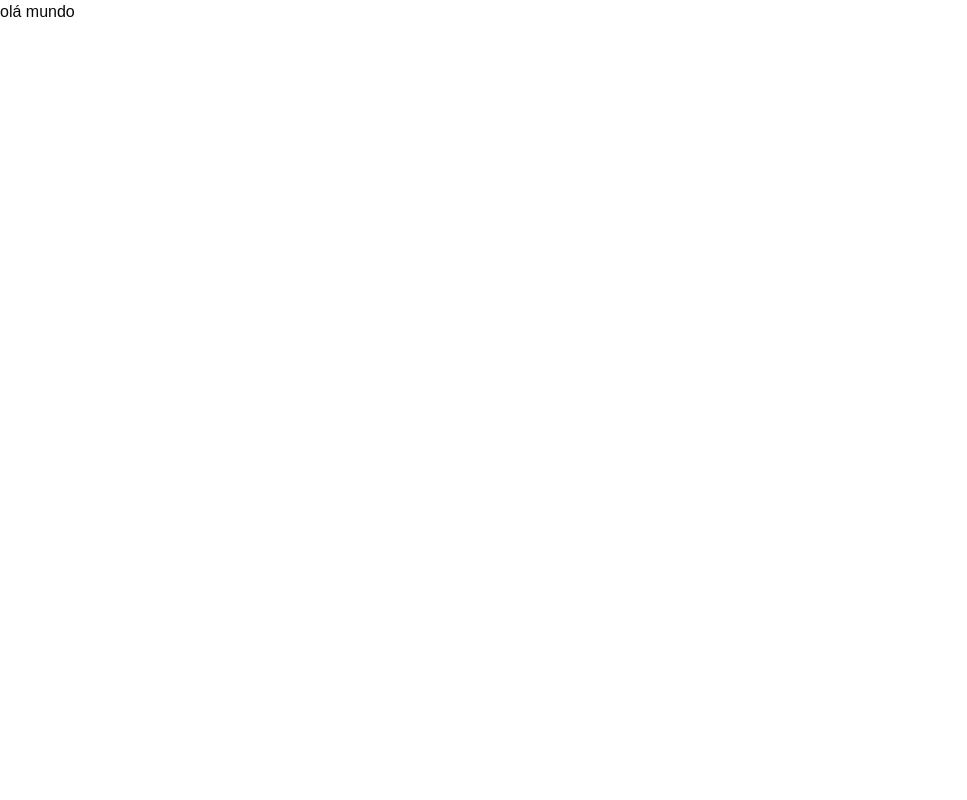
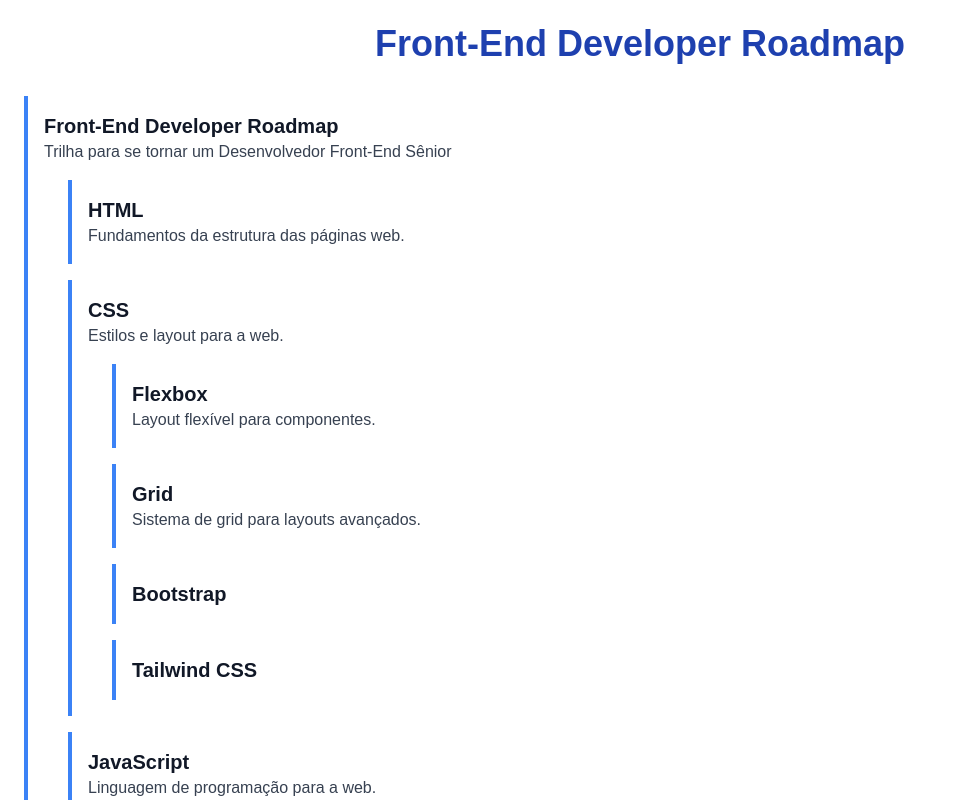
Before and after one commit to ProgramadoresSemPatria/ReactRangers-module-code-breakers, a Next.js app: page / in a window 1280 px wide. Shown: the top 800 px of the page, without its empty margins (0-967 px from the left). Built offline with nearby package versions, Linux system fonts and the light colour scheme.

Commit message:
feat: add roadmap item componente in the home page

```diff
--- a/src/app/page.tsx
+++ b/src/app/page.tsx
@@ -1,6 +1,26 @@
+'use client'
+import { motion } from "framer-motion";
+import FRONTEND_ROADMAP from "@/data/constants/FontendRoadmap.constant";
+import RoadmapItem from "@/components/RoadmapItem";
 
 export default function Home() {
   return (
-   <h1>olá mundo</h1>
+    <div className="container mx-auto p-6">
+      <h1 className="text-4xl font-bold text-center mb-8 text-blue-800">
+        Front-End Developer Roadmap
+      </h1>
+
+      <motion.ul
+        className="space-y-6"
+        initial={{ opacity: 0 }}
+        animate={{ opacity: 1 }}
+        exit={{ opacity: 0 }}
+        transition={{ duration: 0.5 }}
+      >
+        {FRONTEND_ROADMAP.map((item) => (
+          <RoadmapItem key={item.id} roadmap={item} />
+        ))}
+      </motion.ul>
+    </div>
   );
-}
+};
```
